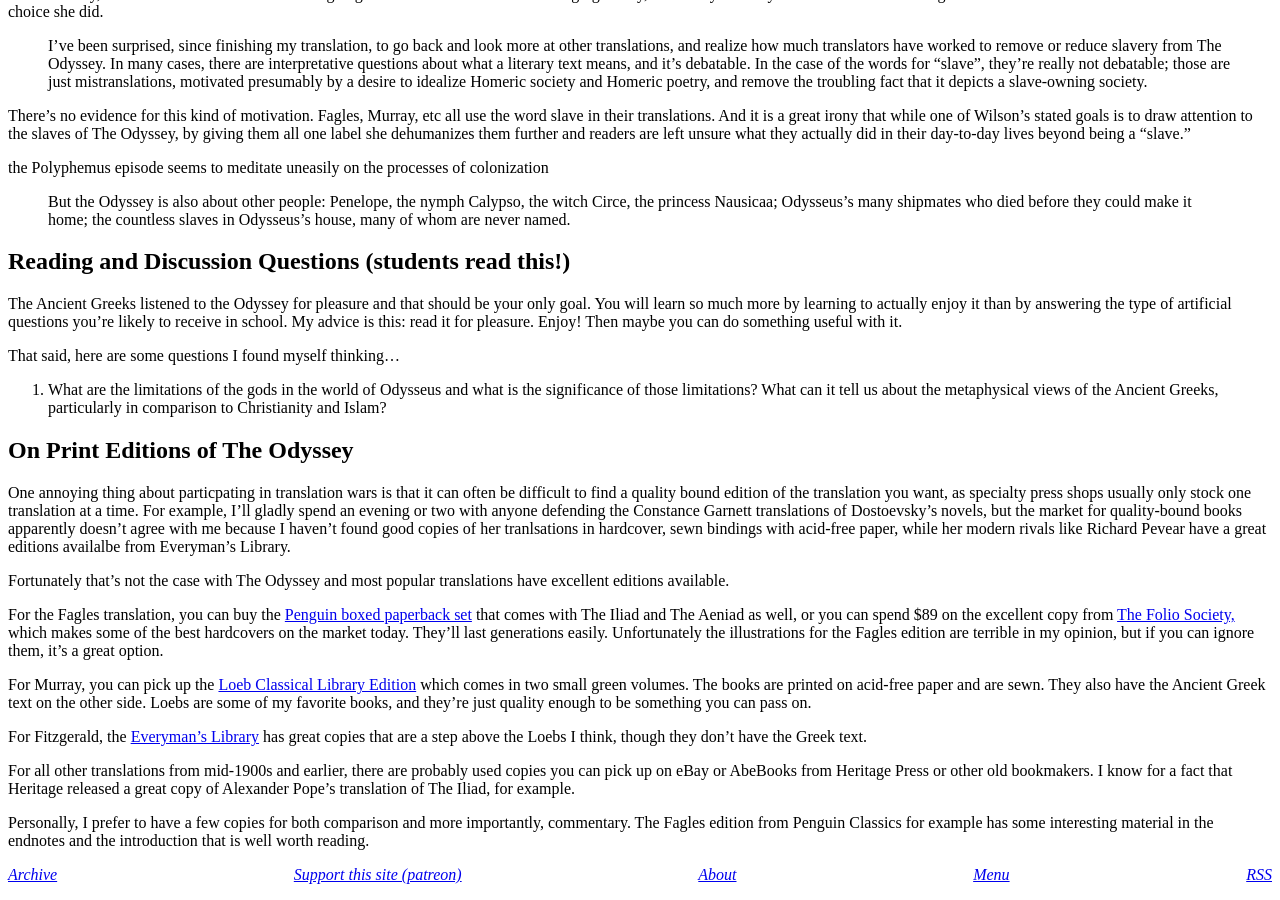
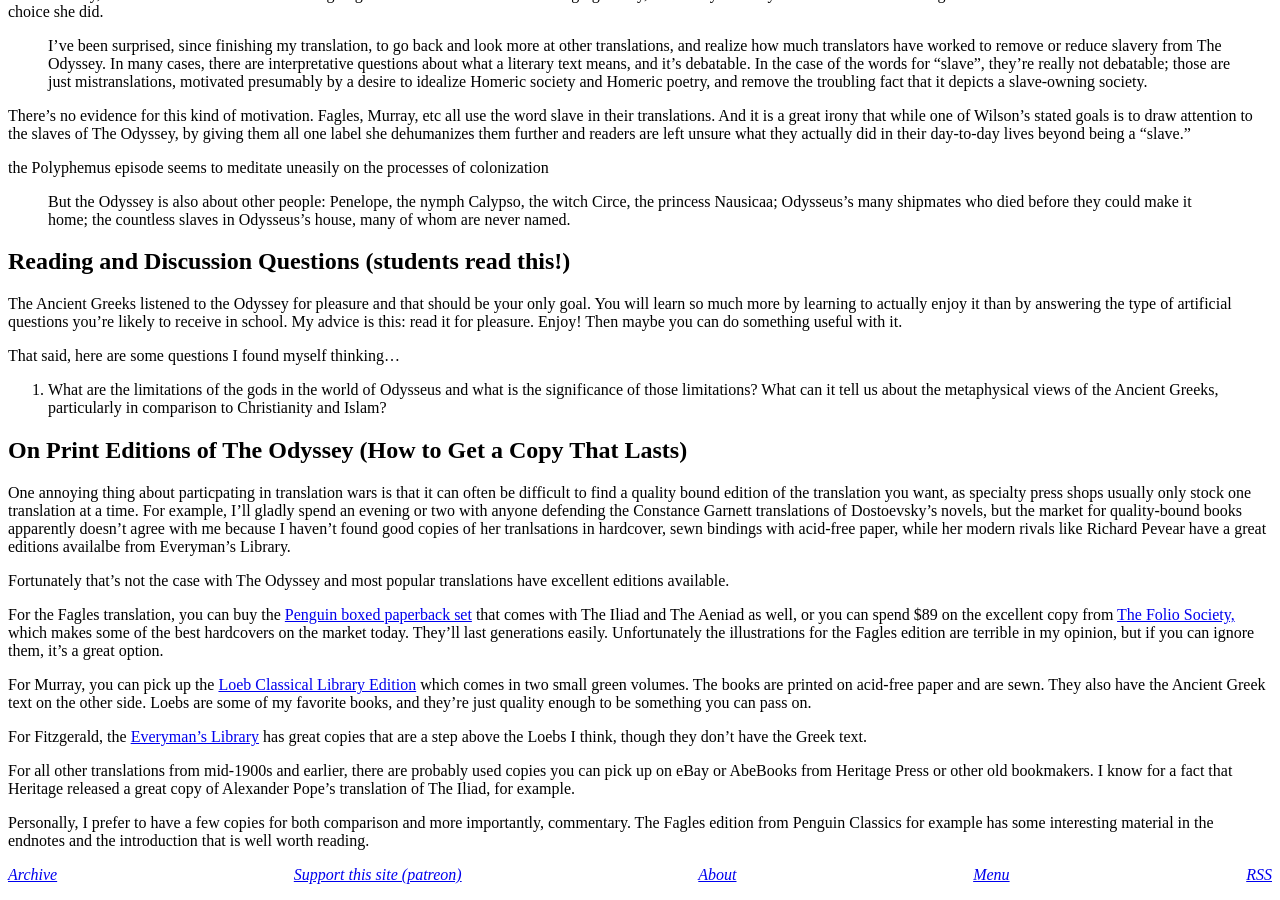
Before and after one commit to derykmakgill/website, a Jekyll site: the page built from odyssey.md, in a window 1280 px wide and 900 px high, scrolled down 2066 px. Built offline with Jekyll 4.4.1, drawn with Linux system fonts in a browser that asks for light colours.

Commit message:
Update odyssey.md

```diff
--- a/odyssey.md
+++ b/odyssey.md
@@ -119,7 +119,7 @@ That said, here are some questions I found myself thinking...
 1. What are the limitations of the gods in the world of Odysseus and what is the significance of those limitations? What can it tell us about the metaphysical views of the Ancient Greeks, particularly in comparison to Christianity and Islam?
 
 
-## On Print Editions of The Odyssey
+## On Print Editions of The Odyssey (How to Get a Copy That Lasts)
 
 One annoying thing about particpating in translation wars is that it can often be difficult to find a quality bound edition of the translation you want, as specialty press shops usually only stock one translation at a time. For example, I'll gladly spend an evening or two with anyone defending the Constance Garnett translations of Dostoevsky's novels, but the market for quality-bound books apparently doesn't agree with me because I haven't found good copies of her tranlsations in hardcover, sewn bindings with acid-free paper, while her modern rivals like Richard Pevear have a great editions availalbe from Everyman's Library.
 
```
